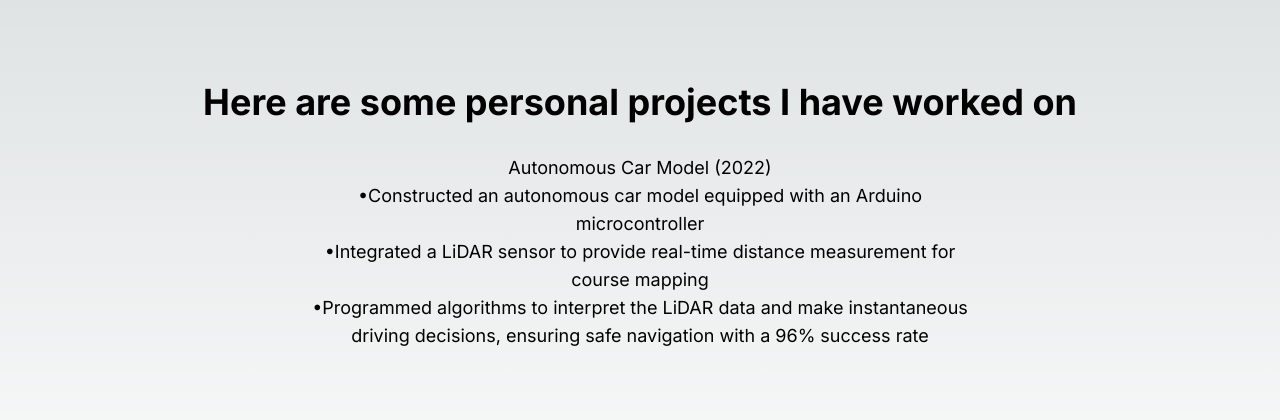
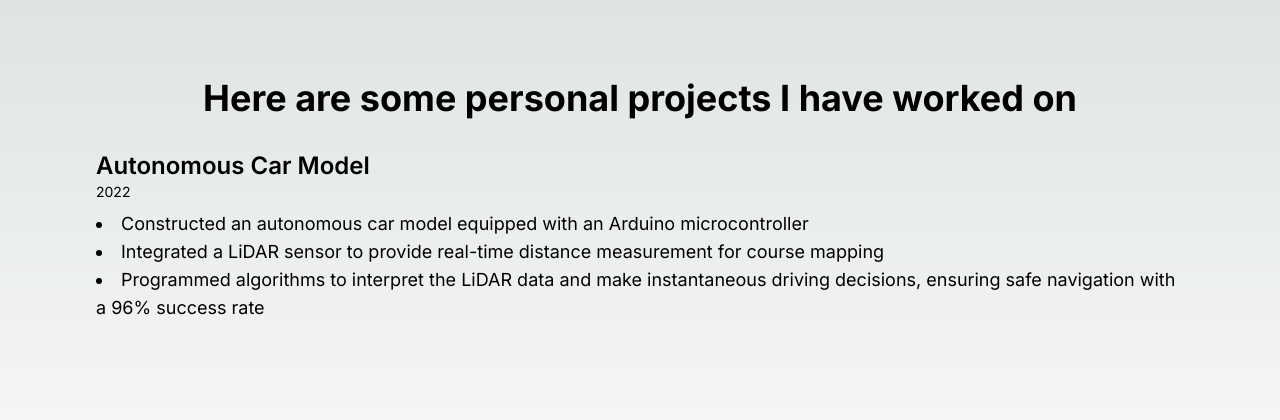
Before and after one commit to philiposa/portfolio, a Next.js app: page /projects in a window 1280 px wide. Shown: the part 184-604 px from the top of the page. Built offline with nearby package versions, Linux system fonts and the light colour scheme.

Commit message:
Added project entry and contact entry components, added it to corresponding pages with correct information

```diff
--- /dev/null
+++ b/src/app/components/ContactEntry.tsx
@@ -0,0 +1,14 @@
+interface ContactEntryProps {
+    contactType: string;
+    contact: string;
+}
+
+export default function ({contactType,contact}: ContactEntryProps) {
+    return(
+        <div className="mb-8">
+        <h2 className="text-2xl font-semibold">{contactType}</h2>
+        <h3 className="text-lg">{contact}</h3>
+      </div>
+    );
+
+}
--- /dev/null
+++ b/src/app/components/ProjectExperience.tsx
@@ -0,0 +1,23 @@
+interface ProjectExperienceProps {
+    title: string;
+    date: string;
+    responsibilities: string[];
+}
+
+export default function ProjectExperience({title,date,responsibilities}: ProjectExperienceProps) {
+    return (
+        <div className="mb-8">
+        <h2 className="text-2xl font-semibold">{title}</h2>
+        <p className="text-sm mb-2">{date}</p>
+        <ul className="list-disc list-inside">
+        {responsibilities.map((responsibility, index) => {
+            return(
+                <li key={index} className="text-lg">
+                    {responsibility}
+                </li>
+            );
+        })}
+        </ul>
+      </div>
+    );
+}
--- a/src/app/contact/page.tsx
+++ b/src/app/contact/page.tsx
@@ -1,8 +1,23 @@
+import ContactEntry from "../components/ContactEntry";
+
 export default function Contact() {
     return (
         <main className="flex min-h-screen flex-col items-center justify-center p-24">
         <h1 className="text-4xl font-bold mb-8">Below are my methods of contact, feel free to use whichever is preferred</h1>
-        <p className = "text-lg text-center max-w-2xl">Email: philiposabrha1@gmail.com <br/>Linkedin URL: www.linkedin.com/in/philipos-abrha <br/>Phone: 519-580-4370 </p>
+        <div>
+        <ContactEntry
+        contactType="Email"
+        contact="philiposabrha1@gmail.com"
+        />
+        <ContactEntry
+        contactType="LinkedIn Url"
+        contact="www.linkedin.com/in/philipos-abrha"
+        />
+        <ContactEntry
+        contactType="Phone"
+        contact="519-580-4370"
+        />
+        </div>
         </main>
     );
 }
--- a/src/app/projects/page.tsx
+++ b/src/app/projects/page.tsx
@@ -1,16 +1,20 @@
+import ProjectExperience from "../components/ProjectExperience";
+
 export default function Projects() {
     return(
         <main className="flex min-h-screen flex-col items-center justify-center p-24">
         <h1 className="text-4xl font-bold mb-8">Here are some personal projects I have worked on</h1>
-        <p className = "text-lg text-center max-w-2xl">
-            Autonomous Car Model (2022)
-            <br/>
-            •Constructed an autonomous car model equipped with an Arduino microcontroller
-            <br/>
-            •Integrated a LiDAR sensor to provide real-time distance measurement for course mapping
-            <br/>
-            •Programmed algorithms to interpret the LiDAR data and make instantaneous driving decisions, ensuring safe navigation with a 96% success rate
-        </p>
+        <div>
+        <ProjectExperience
+        title = 'Autonomous Car Model'
+        date = '2022'
+        responsibilities={[
+        "Constructed an autonomous car model equipped with an Arduino microcontroller",
+        "Integrated a LiDAR sensor to provide real-time distance measurement for course mapping",
+        "Programmed algorithms to interpret the LiDAR data and make instantaneous driving decisions, ensuring safe navigation with a 96% success rate"
+        ]}
+        />
+        </div>
         </main>
 
     );
```
